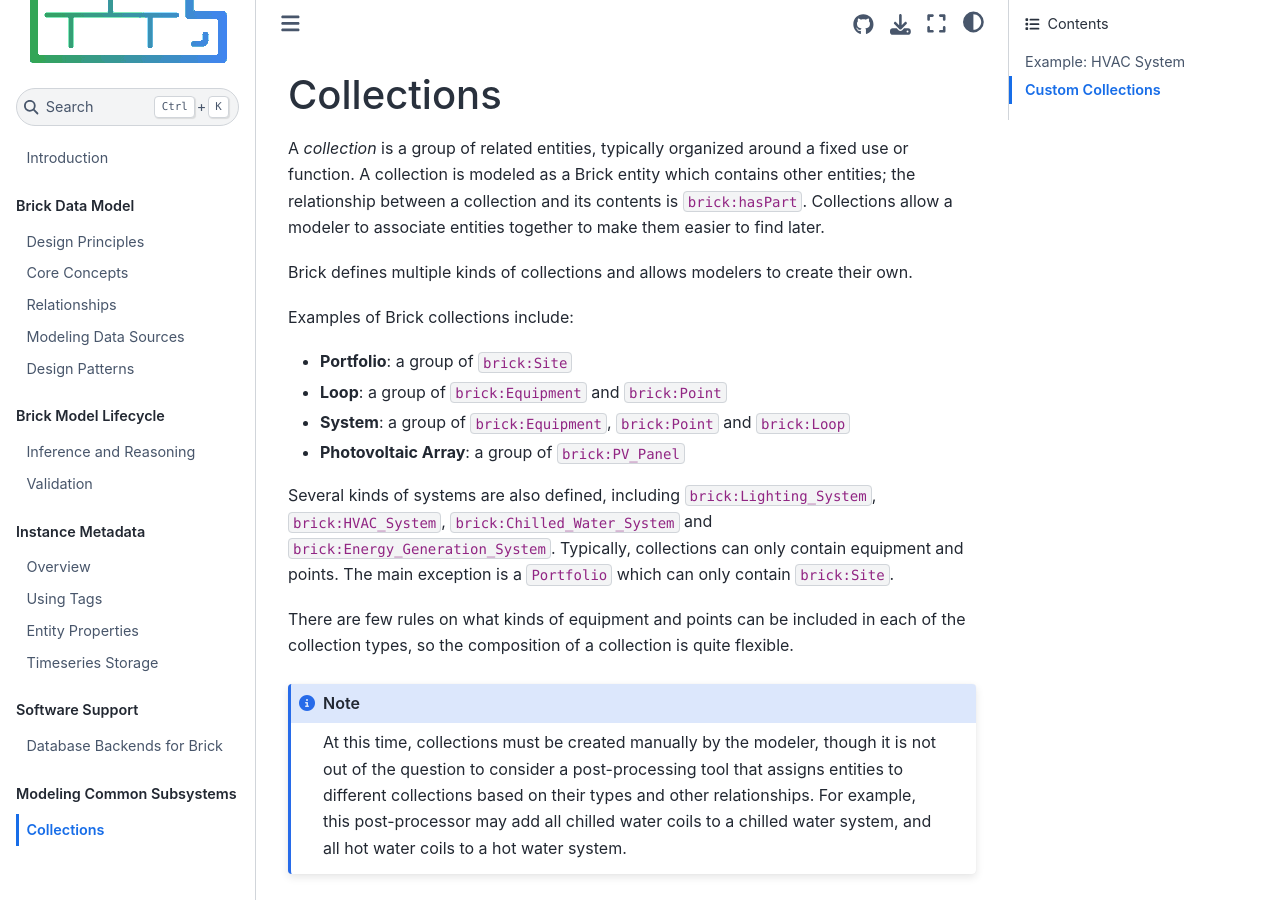
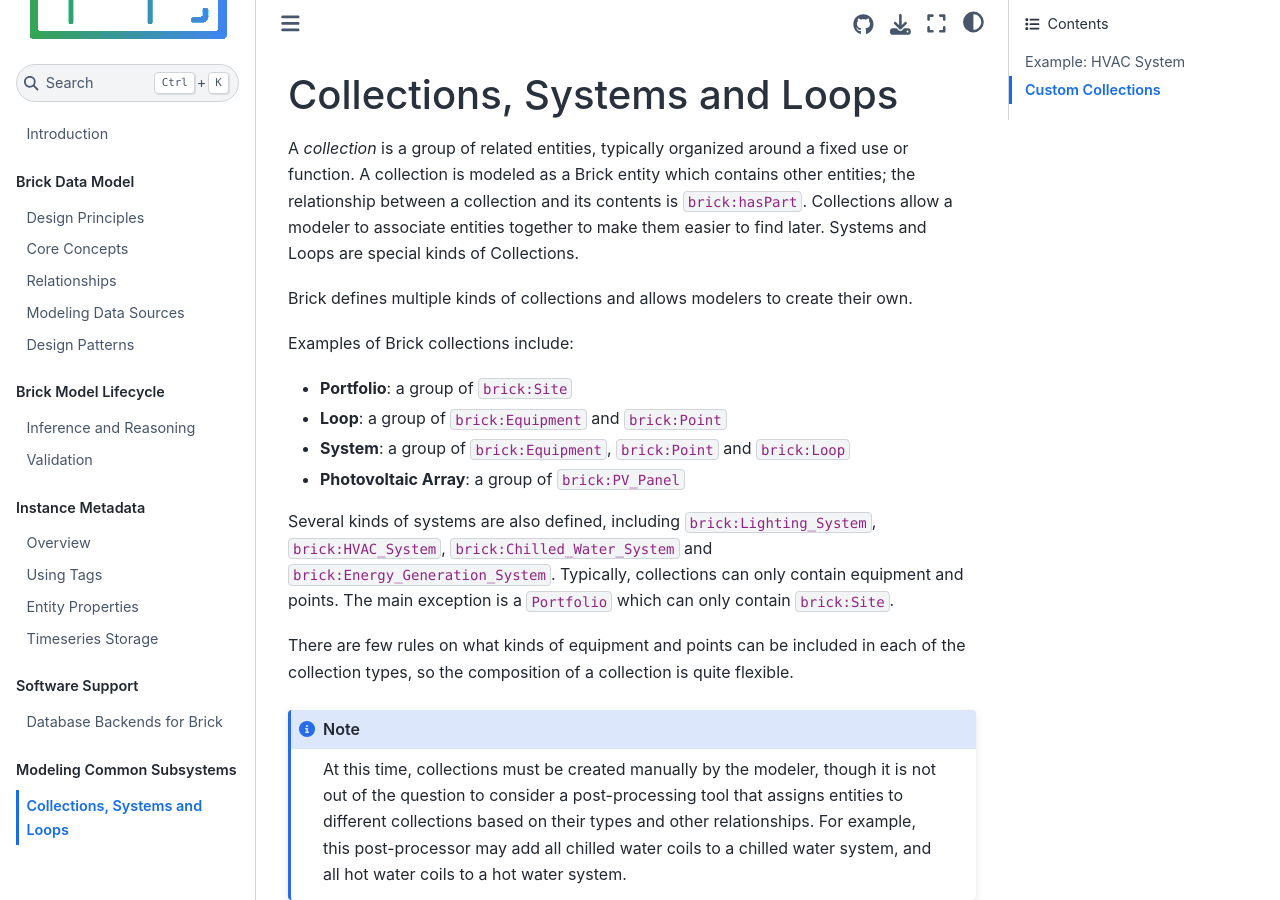
Before and after one commit to BrickSchema/docs, a Jupyter Book: the page built from modeling/collections.md, in a window 1280 px wide and 900 px high. Built offline with Jupyter Book 1.0.4 settings and Sphinx 7.4.7 and the Sphinx Book theme 1.1.4, drawn with Linux system fonts in a browser that asks for light colours.

Commit message:
update description + title

```diff
--- a/modeling/collections.md
+++ b/modeling/collections.md
@@ -1,7 +1,7 @@
-Collections
-===========
+Collections, Systems and Loops
+==============================
 
-A *collection* is a group of related entities, typically organized around a fixed use or function. A collection is modeled as a Brick entity which contains other entities; the relationship between a collection and its contents is `brick:hasPart`. Collections allow a modeler to associate entities together to make them easier to find later.
+A *collection* is a group of related entities, typically organized around a fixed use or function. A collection is modeled as a Brick entity which contains other entities; the relationship between a collection and its contents is `brick:hasPart`. Collections allow a modeler to associate entities together to make them easier to find later. Systems and Loops are special kinds of Collections.
 
 Brick defines multiple kinds of collections and allows modelers to create their own.
 
```
